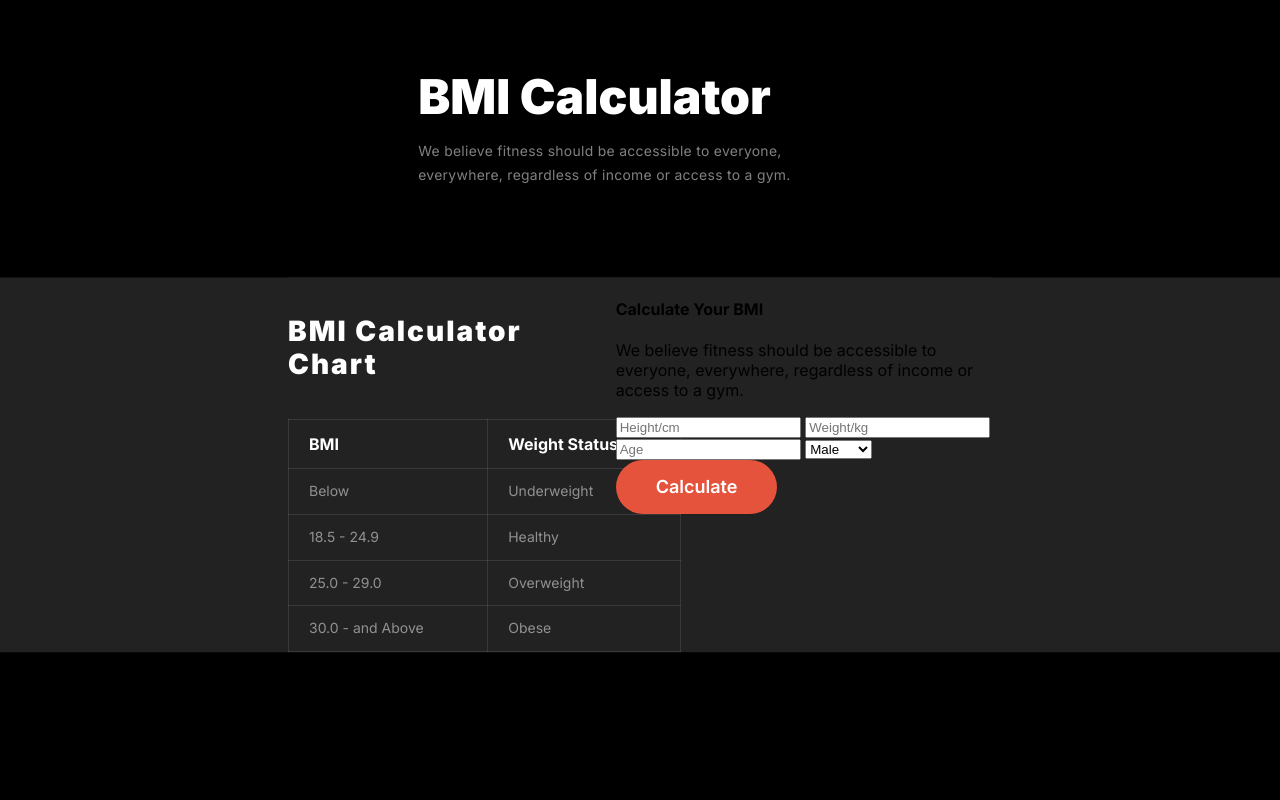
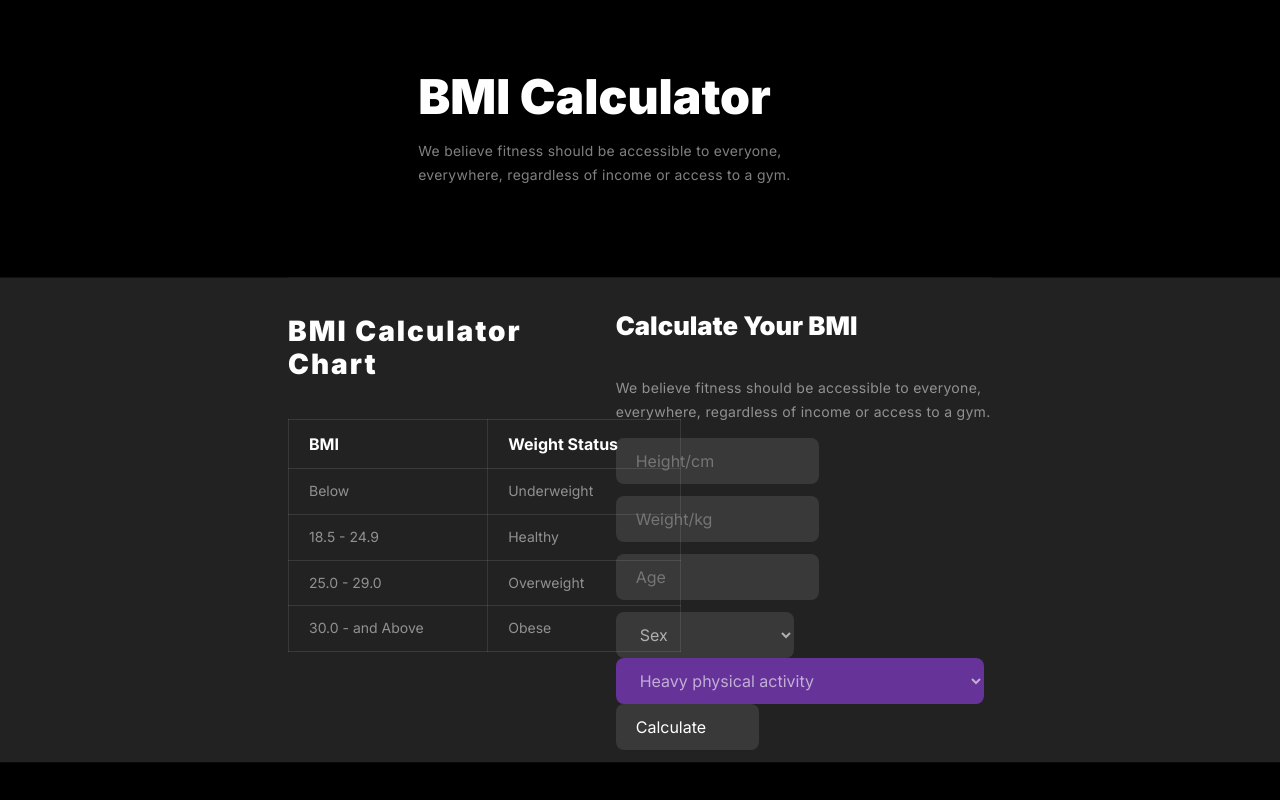
Before and after one commit to SonjoyDaGhost/fitness-website, a plain HTML site: page index.html in a window 1280 px wide. Shown: the part 1931-2731 px from the top of the page. Before the commit the page ends 2683 px from the top, so only its background shows below. Drawn offline with Linux system fonts and the light colour scheme.

Commit message:
added bmi calculator

```diff
--- a/index.html
+++ b/index.html
@@ -77,7 +77,7 @@
                     <p class="img-description white1 text-center">We believe fitness should be accessible to everyone</p>
                 </div>
                 <div class="img">
-                    <img  src="images/Image 5.png " alt="man doing push up">
+                    <img  src="images/image 5.png " alt="man doing push up">
                     <h4 class="img-title white text-center">Weight Loss</h4>
                     <p class="img-description white1 text-center">We believe fitness should be accessible to everyone</p>
                 </div>
@@ -129,14 +129,21 @@
                 </div>
                 <div class="cal-input">
                     <h4 class="section-heading">Calculate Your BMI</h4>
-                    <p class="section-description">We believe fitness should be accessible to everyone, everywhere, regardless of income or access to a gym. </p>
+                    <p class="section-description white1">We believe fitness should be accessible to everyone, everywhere, regardless of income or access to a gym. </p>
                     <form action="">
                         <input type="number" name="" id="" placeholder="Height/cm">
                         <input type="number" name="" id="" placeholder="Weight/kg">
                         <input type="number" name="" id="" placeholder="Age">
                         <select name="Sex" id="Sex">
+                            <option value="sex" disabled selected>Sex</option>
                             <option value="Male">Male</option>
                             <option value="Female">Female</option>
+                        </select>
+                        <select class="physical-activity" name="select an activity factor" id="">
+                            <option value="">Heavy physical activity</option>
+                            <option value="">Moderate physical activity</option>
+                            <option value="">Less physical activity</option>
+                            <option value="">No physical activity</option>
                         </select>
                         <input class="btn-primary" type="submit" value="Calculate">
 
--- a/styles/fitness.css
+++ b/styles/fitness.css
@@ -54,7 +54,7 @@ body {
   background-color: black;
   cursor: pointer;
 }
-section{
+section {
   margin-bottom: 100px;
 }
 .flex {
@@ -63,10 +63,9 @@ section{
 .dark02 {
   color: rgba(255, 255, 255, 0.5);
 }
-.full-bleed{
+.full-bleed {
   box-shadow: 0 0 0 100vmax rgb(34, 34, 34);
   clip-path: inset(0 -100vmax);
-
 }
 /* Header section  */
 header {
@@ -282,7 +281,7 @@ main .run-extra .section-title {
   line-height: 120%;
   margin: 0px;
 }
-main .run-extra .section-description{
+main .run-extra .section-description {
   font-family: Inter;
   font-size: 14px;
   font-weight: 400;
@@ -290,7 +289,7 @@ main .run-extra .section-description{
   letter-spacing: 0.3px;
   margin-bottom: 34px;
 }
-main .run-extra .img-container{
+main .run-extra .img-container {
   width: 366px;
   height: 312px;
   margin-right: 40px;
@@ -300,33 +299,32 @@ main .run-extra .img-container{
   border-radius: 18px;
 }
 /* bmi-cal */
-main .bmi-cal .section-info{
+main .bmi-cal .section-info {
   width: 63%;
   margin: 0 auto;
   margin-bottom: 90px;
-
-
 }
-main .bmi-cal .bmi-calculator .bmi-chart .heading{
+main .bmi-cal .bmi-calculator .bmi-chart .heading {
   font-size: 28px;
   font-weight: 900;
   line-height: 120%;
   letter-spacing: 2px;
 }
-main .bmi-cal .bmi-calculator .bmi-chart table{
+main .bmi-cal .bmi-calculator .bmi-chart table {
   border-collapse: collapse;
   width: 120%;
 }
-main .bmi-cal .bmi-calculator .bmi-chart table,td,th{
-   border: 1px solid rgba(255, 255, 255, 0.1);
-   text-align: left;
-   padding: 14px 20px;
+main .bmi-cal .bmi-calculator .bmi-chart table,
+td,
+th {
+  border: 1px solid rgba(255, 255, 255, 0.1);
+  text-align: left;
+  padding: 14px 20px;
 }
-main .bmi-cal .bmi-calculator .bmi-chart table .white{
+main .bmi-cal .bmi-calculator .bmi-chart table .white {
   font-weight: 500;
-
 }
-main .bmi-cal .bmi-calculator .bmi-chart table td{
+main .bmi-cal .bmi-calculator .bmi-chart table td {
   color: rgba(255, 255, 255, 0.5);
   font-family: Inter;
   font-size: 14px;
@@ -335,26 +333,79 @@ main .bmi-cal .bmi-calculator .bmi-chart table td{
   letter-spacing: 0%;
   text-align: left;
 }
-main .bmi-cal .section-info .section-title{
+main .bmi-cal .section-info .section-title {
   font-family: Inter;
   font-size: 3rem;
   font-weight: 900;
   line-height: 120%;
   margin-bottom: 0;
 }
-main .bmi-cal .section-info .section-description{
+main .bmi-cal .section-info .section-description {
   font-size: 0.87rem;
   font-weight: 400;
   line-height: 24px;
   letter-spacing: 0.3px;
 }
-main .bmi-cal .bmi-calculator{
+main .bmi-cal .bmi-calculator {
   background-color: rgb(34, 34, 34);
   display: flex;
   justify-content: space-between;
 }
-main .bmi-cal .bmi-calculator .cal-input{
+main .bmi-cal .bmi-calculator .cal-input {
   width: 54%;
+}
+/* form */
+main .bmi-cal .bmi-calculator .cal-input .section-heading {
+  font-size: 1.6rem;
+  color: white;
+  font-weight: 900;
+  line-height: 120%;
+}
+main .bmi-cal .bmi-calculator .cal-input .section-description {
+  font-size: 14px;
+  font-weight: 400;
+  line-height: 24px;
+  letter-spacing: 0.3px;
+  text-align: left;
+}
+main .bmi-cal .bmi-calculator form input {
+  width: 38%;
+  padding: 12px 40px 12px 20px;
+  border-radius: 8px;
+  background: rgba(255, 255, 255, 0.1);
+  box-shadow: none;
+  margin-bottom: 12px;
+  font-family: Inter;
+  font-size: 16px;
+  font-weight: 400;
+  line-height: 22px;
+  letter-spacing: 0px;
+  text-align: left;
+  color: white;
+  border: none;
+  margin-right: 10px;
+}
+main .bmi-cal .bmi-calculator form select{
+  width: 47.5%;
+  padding: 12px 40px 12px 20px;
+  border-radius: 8px;
+  background: rgba(255, 255, 255, 0.1);
+  color: rgba(255, 255, 255, 0.6);
+  font-family: Inter;
+  font-size: 16px;
+  font-weight: 400;
+  line-height: 22px;
+  letter-spacing: 0px;
+  text-align: left;
+  border: none;
+}
+main .bmi-cal .bmi-calculator form select option{
+  background-color: rgba(0, 0, 0, 0.8);
+  color: white;
+}
+main .bmi-cal .bmi-calculator form .physical-activity{
+  width: 98%;
+  background-color: rebeccapurple;
 }
 /* responsive */
 @media screen and (max-width: 576px) {
@@ -364,6 +415,7 @@ main .bmi-cal .bmi-calculator .cal-input{
   main {
     width: 95%;
     margin: 0 auto;
+    margin-bottom: 50px;
   }
 
   .navbar {
@@ -432,26 +484,25 @@ main .bmi-cal .bmi-calculator .cal-input{
     margin: 0 auto;
     margin-top: 30px;
   }
-  main .run-extra{
+  main .run-extra {
     flex-direction: column;
     margin: 0 auto;
   }
-  main .run-extra .section-info{
+  main .run-extra .section-info {
     width: 85%;
     padding-left: 0px;
     padding-bottom: 0px;
-
   }
-  main .run-extra .img-container{
+  main .run-extra .img-container {
     margin-right: 0px;
     margin-top: 25px;
     margin-bottom: 30px;
   }
-  main .run-extra .img-container{
+  main .run-extra .img-container {
     width: 85%;
     height: 259px;
   }
-  main .run-extra .section-info button{
+  main .run-extra .section-info button {
     display: block;
     margin: 0 auto;
     width: 100%;
```
